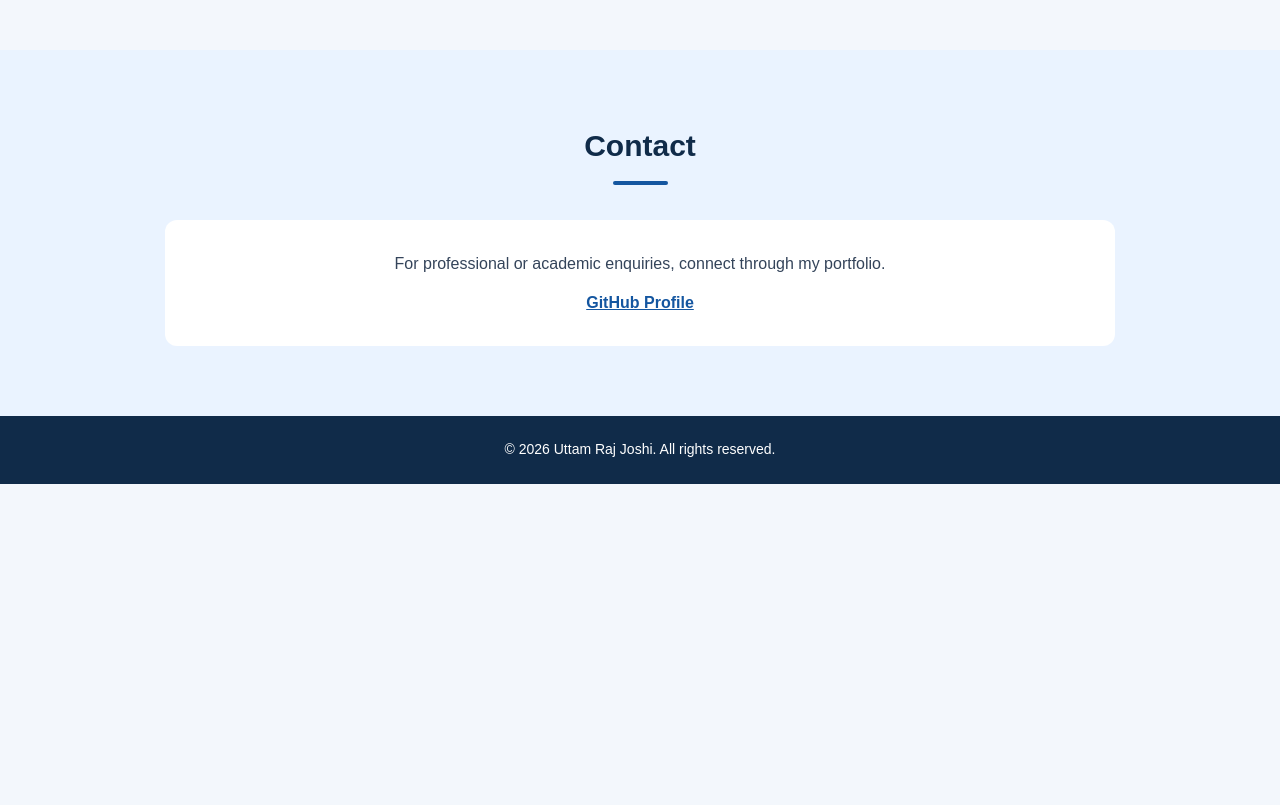
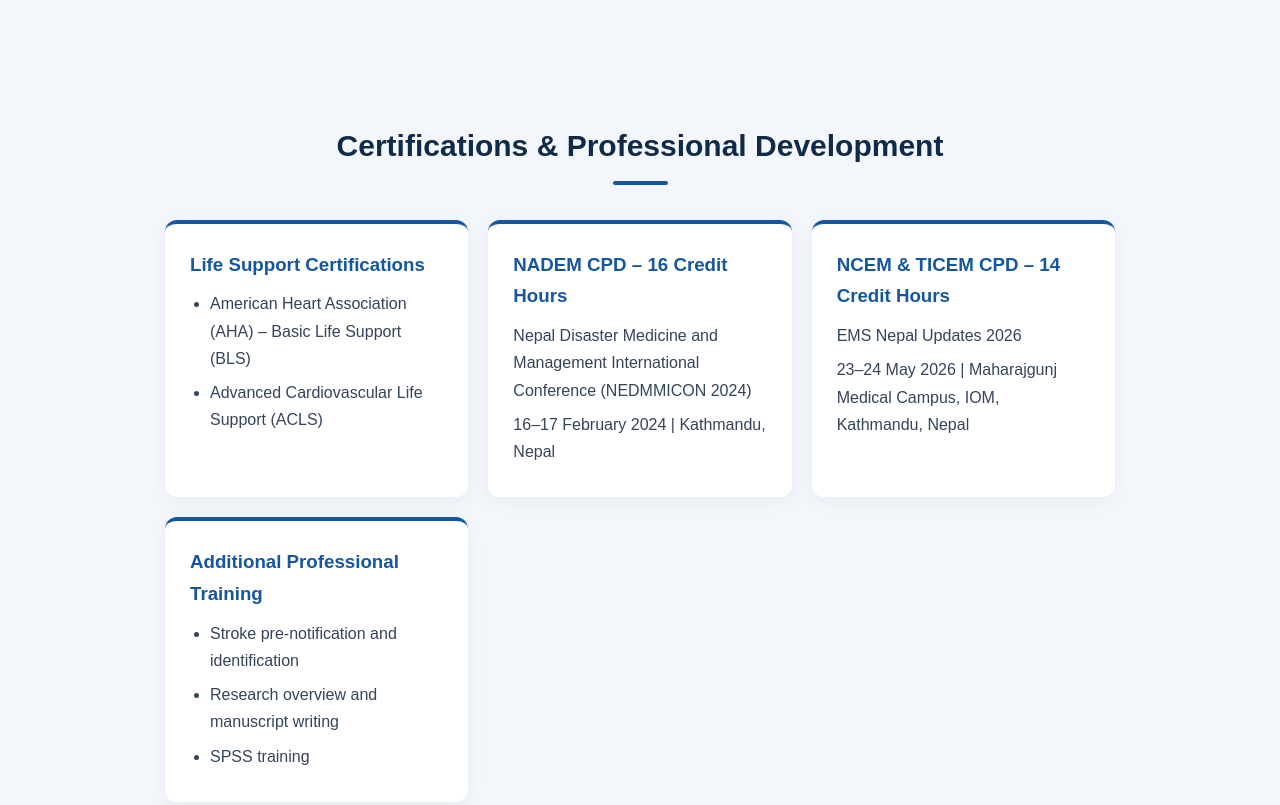
Before and after one commit to uttamrajjoshi/uttamrajjoshi.github.io, a plain HTML site: page index.html in a window 1280 px wide. Shown: the part 4240-5045 px from the top of the page. Before the commit the page ends 4724 px from the top, so only its background shows below. Drawn offline with Linux system fonts and the light colour scheme.

Commit message:
Update index.html

```diff
--- a/index.html
+++ b/index.html
@@ -519,7 +519,47 @@ footer {
 </section>
 
 
-<section id="contact">
+
+<section id="certifications">
+  <div class="content">
+    <h2 class="section-title">Certifications & Professional Development</h2>
+
+    <div class="cards">
+
+      <div class="card">
+        <h3>Life Support Certifications</h3>
+        <ul>
+          <li>American Heart Association (AHA) – Basic Life Support (BLS)</li>
+          <li>Advanced Cardiovascular Life Support (ACLS)</li>
+        </ul>
+      </div>
+
+      <div class="card">
+        <h3>NADEM CPD – 16 Credit Hours</h3>
+        <p>Nepal Disaster Medicine and Management International Conference (NEDMMICON 2024)</p>
+        <p>16–17 February 2024 | Kathmandu, Nepal</p>
+      </div>
+
+      <div class="card">
+        <h3>NCEM & TICEM CPD – 14 Credit Hours</h3>
+        <p>EMS Nepal Updates 2026</p>
+        <p>23–24 May 2026 | Maharajgunj Medical Campus, IOM, Kathmandu, Nepal</p>
+      </div>
+
+      <div class="card">
+        <h3>Additional Professional Training</h3>
+        <ul>
+          <li>Stroke pre-notification and identification</li>
+          <li>Research overview and manuscript writing</li>
+          <li>SPSS training</li>
+        </ul>
+      </div>
+
+    </div>
+  </div>
+</section>
+
+  <section id="contact">
   <div class="content">
     <h2 class="section-title">Contact</h2>
     <div class="contact-box">
```
